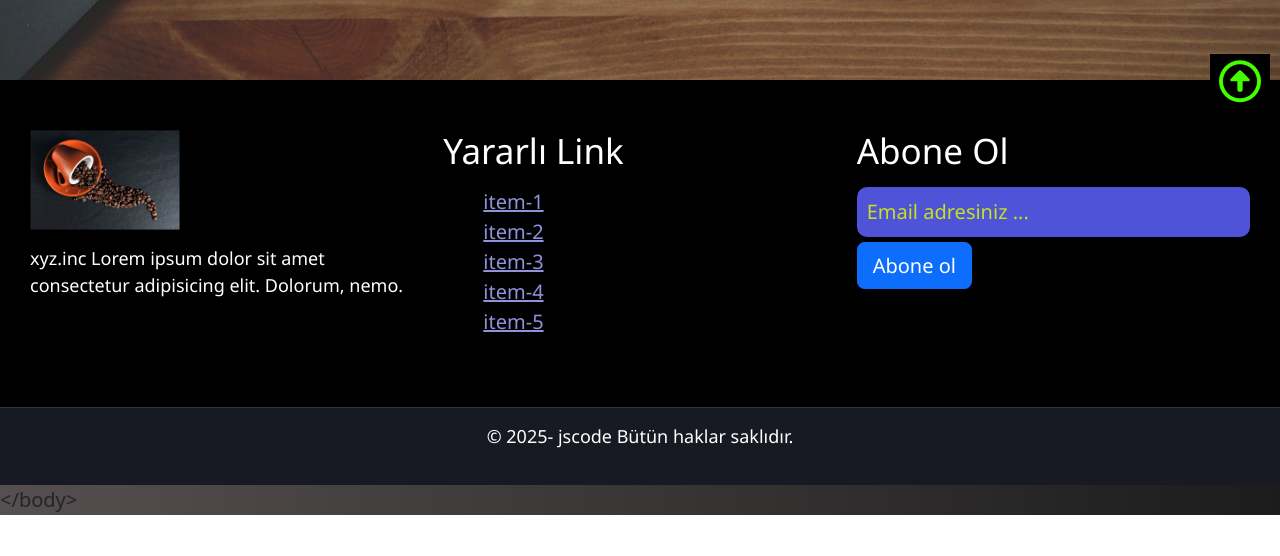
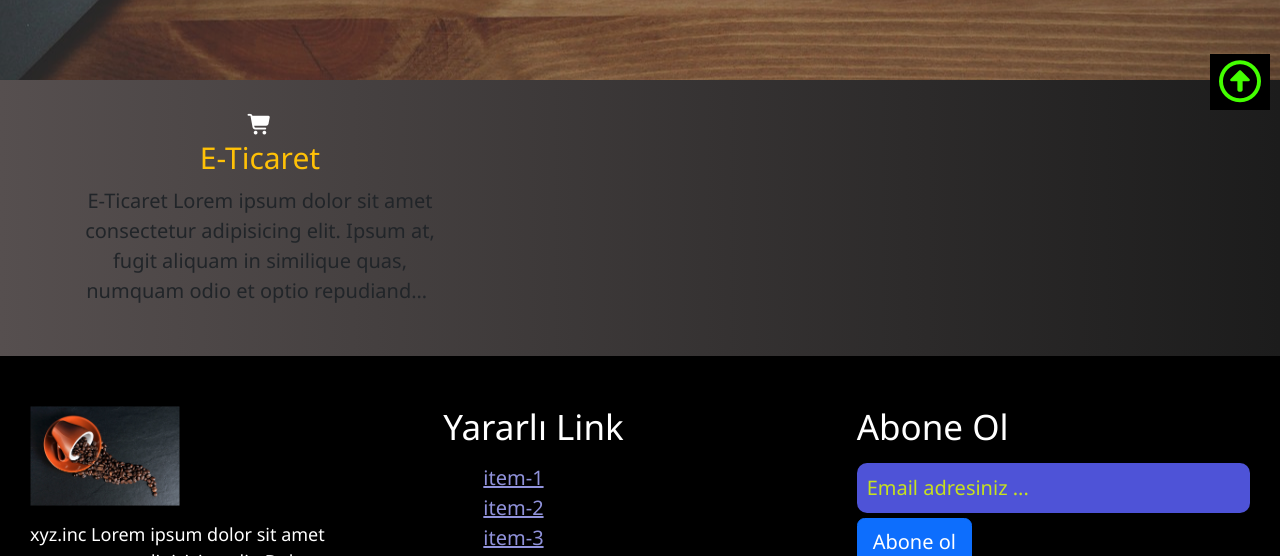
Before and after one commit to hamitmizrak/2025_Ecodation_Frontend2, a website built with Parcel: page index.html in a window 1280 px wide. Shown: the part 680-1236 px from the top of the page. Before the commit the page ends 1195 px from the top, so only its background shows below. Built offline with nearby package versions, Linux system fonts and the light colour scheme; files whose address does not match are found by name.

Commit message:
çalışmalar

```diff
--- a/index.html
+++ b/index.html
@@ -83,7 +83,7 @@
     <link rel="stylesheet" href="style.css" />
   </head>
 
-  <body>
+  <body data-bs-spy="scroll" data-bs-target="#navbar_second">
     <noscript>
       <div class="alert alert-danger text-center">
         <strong>Uyarı!</strong>
@@ -419,10 +419,54 @@
         </div>
       </div>
     </header>
-
     <!-- end Header -->
 
+    <!--
+    wow
+    animate__animated
+
+    animate__fadeInDown
+    animate__bounceIn
+    animate__fadeInUp
+    animate__zoomIn
+    animate__fadeInLeft
+    animate__fadeInRight
+    animate__fadeInUp
+    animate__fadeIn
+
+     data-wow-delay="1s"
+    -->
+
     <!-- start  Main -->
+
+    <main id="main_id">
+      <!-- Çalışmalar -->
+      <section id="works" class="wow animate__animated animate__zoomIn" data-wow-delay="1.2s">
+        <div class="container">
+          <div class="row">
+            <!-- 1.icon -->
+            <div class="col-md-3 col-xl-4 col-sm-2 text-center mt-4 mb-4">
+              <i class="fa-solid fa-cart-shopping"></i>
+              <h4 class="text-warning">E-Ticaret</h4>
+              <p class="line-clamp4">
+                E-Ticaret Lorem ipsum dolor sit amet consectetur adipisicing elit. Ipsum at, fugit
+                aliquam in similique quas, numquam odio et optio repudiandae quo dolore. Eos,
+                temporibus esse error atque animi ad unde! ti ratione magni eos beatae cumque ut
+                neque tenetur fugit iusto maiores. Labore, enim eaque!
+              </p>
+              <h4></h4>
+              <p></p>
+            </div>
+          </div>
+        </div>
+      </section>
+
+      <!-- Başarılar -->
+      <!-- Haberler -->
+      <!-- Hakkımızda -->
+      <!-- Blog -->
+      <!-- İletişim -->
+    </main>
 
     <!-- end  Main -->
 
```
